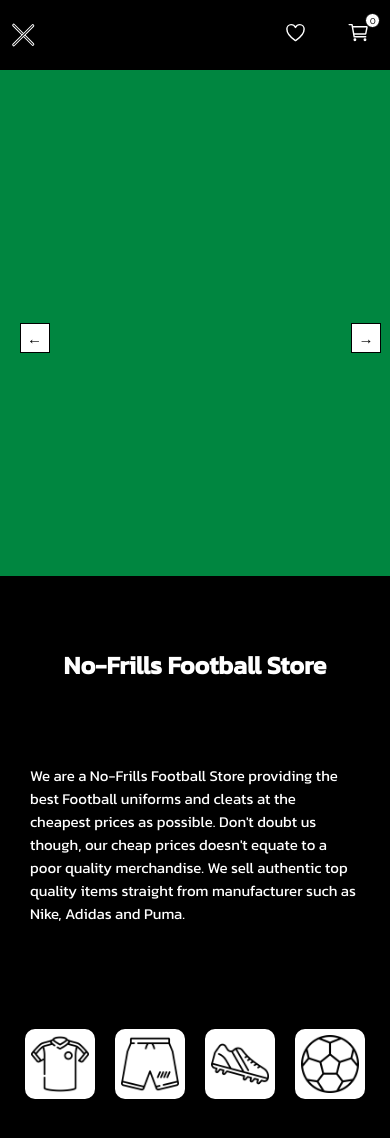
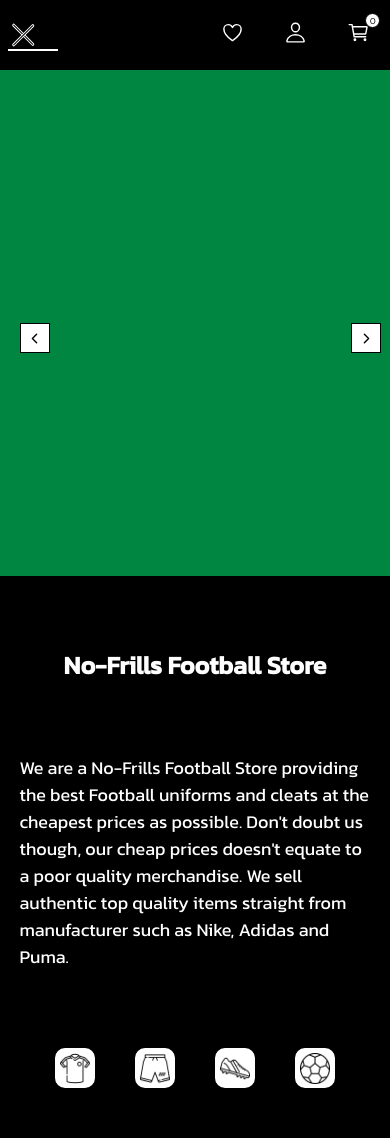
Before and after one commit to rabtennamgyal/TOP-React-E-Commerce, a React (Create React App) app: page / in a window 390 px wide. Shown: the top 1138 px of the page. Built offline with nearby package versions, Linux system fonts and the light colour scheme.

Commit message:
refactored homepage responsive codes

```diff
--- a/src/components/home.js
+++ b/src/components/home.js
@@ -22,7 +22,7 @@ function Home() {
             <div className="carousal">
                 <div className='buttons' id='left'>
                     <button onClick={prev}>
-                        &larr;
+                        <ion-icon name="chevron-back-outline"></ion-icon>
                     </button>
                 </div>
 
@@ -38,7 +38,7 @@ function Home() {
 
                 <div className='buttons' id='right'>
                     <button onClick={next}>
-                        &rarr;
+                        <ion-icon name="chevron-forward-outline"></ion-icon>
                     </button>
                 </div>
             </div>
@@ -52,14 +52,14 @@ function Home() {
 
                 <div className="introTwo">
                     <div className="introTwoOne">
-                        <p>
-                            We are a No-Frills Football Store providing the
-                            best Football uniforms and cleats at the cheapest
-                            prices as possible. Don't doubt us though, our cheap
-                            prices doesn't equate to a poor quality merchandise.
-                            We sell authentic top quality items straight from
-                            manufacturer such as Nike, Adidas and Puma.
-                        </p>
+                        <div className="textContent">
+                            <p>
+                                We are a No-Frills Football Store providing the best Football uniforms and
+                                cleats at the cheapest prices as possible. Don't doubt us though, our cheap
+                                prices doesn't equate to a poor quality merchandise. We sell authentic top
+                                quality items straight from manufacturer such as Nike, Adidas and Puma.
+                            </p>
+                        </div>
                     </div>
 
                     <div className="introTwoTwo">
--- a/src/components/navbar.js
+++ b/src/components/navbar.js
@@ -16,36 +16,79 @@ function Navbar() {
         };
     };
 
+    let position;
+    let current;
+
+    const hoverer = document.getElementById('hoverer');
+    const link = document.querySelectorAll('.links');
+    const links = Array.from(link);
+
+    function slideLine() {
+        for (let i = 0; i < links.length; i++) {
+            if (links[i].matches(":hover")) {
+                const elleft = links[i].getBoundingClientRect().left;
+                const elwidth = links[i].offsetWidth;
+                position = elleft;
+                current = links[i];
+                hoverer.style.left = `${elleft}px`;
+                hoverer.style.width = `${elwidth}px`;
+                console.log('yes')
+            }
+        }
+    };
+
+    function setPos(pos, cur) {
+        if (cur) {
+            const val1 = cur.getBoundingClientRect().left;
+            const val2 = cur.offsetWidth;
+            hoverer.style.left = `${val1}px`;
+            hoverer.style.width = `${val2}px`;
+        }
+    };
+
+    setInterval(() => {
+        slideLine();
+        setPos(position, current);
+    });
+
     return(
         <div className='navbar'>
+            <span className="hoverer" id='hoverer'>
+                {/* Content will be created using Sass. */}
+            </span>
+
             <div className='navOne navBox'>
                 <Link to='/'>
-                    <li>
+                    <li className="links">
                         Home
                     </li>
                 </Link>
 
                 <Link to='/jersey'>
-                    <li>
+                    <li className="links">
                         Jerseys
                     </li>
                 </Link>
 
-                <li>
+                <li className="links">
                     Shorts
                 </li>
 
-                <li>
+                <li className="links">
                     Footwears
                 </li>
             </div>
 
             <div className='navTwo navBox'>
-                <li>
+                <li className="links">
                     <ion-icon name="heart-outline"></ion-icon>
                 </li>
 
-                <li id='cart'>
+                <li className="links">
+                    <ion-icon name="person-outline"></ion-icon>
+                </li>
+
+                <li className='links' id='cart'>
                     <ion-icon name="cart-outline"></ion-icon>
 
                     <div id="cartItems">
--- a/src/sass/components/home.scss
+++ b/src/sass/components/home.scss
@@ -60,7 +60,6 @@
         }
 
         button {
-            //border: solid #fff;
             border: .1px solid #000;
             cursor: pointer;
             color: #000;
@@ -68,6 +67,8 @@
             height: inherit;
             width: inherit;
             font-size: 3rem;
+            display: grid;
+            place-items: center;
 
             @include respond(phone) {
                 font-size: 1.5rem;
@@ -127,14 +128,15 @@
 
             .introTwoOne {
                 height: 100%;
-                padding: 3rem 15rem;
+                display: grid;
+                place-items: center;
+
+                .textContent {
+                    height: 100%;
+                    width: 80%;
 
                     @include respond(phone) {
-                    padding: 1rem 3rem;
-                }
-
-                @include respond(tab) {
-                    padding: 1rem 10rem;
+                        width: 90%;
                     }
 
                     p {
@@ -143,11 +145,12 @@
                         font-family: Kanit, sans-serif;
 
                         @include respond(phone) {
-                        font-size: 1.5rem;
+                            font-size: 1.8rem;
                         }
 
                         @include respond(tab) {
                             font-size: 2rem;
+                        }
                     }
                 }
             }
@@ -205,9 +208,9 @@
                     }
 
                     @include respond(phone) {
-                        margin: 0 1rem;
-                        height: 7rem;
-                        width: 7rem;
+                        margin: 0 2rem;
+                        height: 4rem;
+                        width: 4rem;
                     }
 
                     @include respond(tab) {
--- a/src/sass/components/navbar.scss
+++ b/src/sass/components/navbar.scss
@@ -9,6 +9,17 @@
         display: flex;
         flex-direction: row-reverse;
         justify-content: space-between;
+    }
+
+    .hoverer {
+        position: absolute;
+        top: 70%;
+        left: 2%;
+        color: #fff;
+        background-color: #fff;
+        height: 2px;
+        width: 5rem;
+        transition: 0.7s ease-in-out;
     }
 
     .navBox {
@@ -36,10 +47,7 @@
             cursor: pointer;
             margin: 0 3rem;
             font-size: 1.8rem;
-
-            &:hover {
-                color: #808080;
-            };
+            font-family: Kanit, 'Gill Sans', 'Gill Sans MT', Calibri, 'Trebuchet MS', sans-serif;
 
             @include respond(phone) {
                 margin: 0 1rem;
@@ -99,6 +107,11 @@
             cursor: pointer;
             margin: 0 2rem;
             font-size: 2.3rem;
+
+            @include respond(tab) {
+                margin: 0 1rem;
+                font-size: 1.8rem;
+            }
         };
 
         #cart {
@@ -147,7 +160,7 @@
                 margin: 0 2rem;
                 margin: 3rem 0;
                 font-size: 2.3rem;
-                font-family: 'Lucida Sans', 'Lucida Sans Regular', 'Lucida Grande', 'Lucida Sans Unicode', Geneva, Verdana, sans-serif;
+                font-family: Kanit, 'Lucida Sans', 'Lucida Sans Regular', 'Lucida Grande', 'Lucida Sans Unicode', Geneva, Verdana, sans-serif;
             };
 
             a {
@@ -160,7 +173,7 @@
                     cursor: pointer;
                     margin: 0 2rem;
                     font-size: 2.3rem;
-                    font-family: 'Lucida Sans', 'Lucida Sans Regular', 'Lucida Grande', 'Lucida Sans Unicode', Geneva, Verdana, sans-serif;
+                    font-family: Kanit, 'Lucida Sans', 'Lucida Sans Regular', 'Lucida Grande', 'Lucida Sans Unicode', Geneva, Verdana, sans-serif;
 
                     &:hover {
                         color: #808080;
```
Also changed, not shown: src/components/footer.js (added, +9 -0 lines), 1 other file (tests, documents, lock files or other folders). Lines whose indentation alone changed are shown as unchanged.
